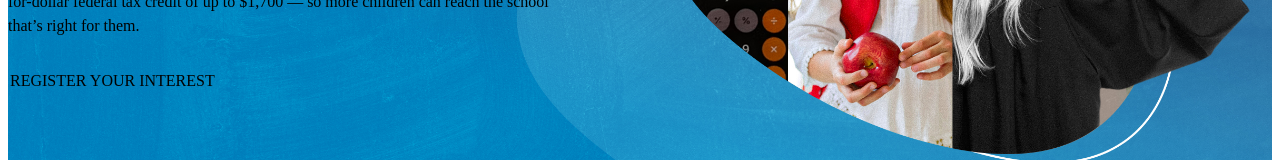
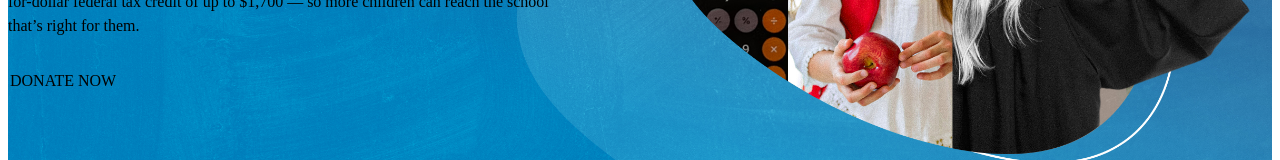
Before and after one commit to rasskull/afc-futurestate-prototype, a React (Vite) app: page / in a window 1280 px wide. Shown: the part 449-609 px from the top of the page. Built offline with nearby package versions, Linux system fonts and the light colour scheme; the HTML template or start-up script is replaced by a standard one.

Commit message:
more link updates

```diff
--- a/src/components/EligibilityPromo/EligibilityPromo.jsx
+++ b/src/components/EligibilityPromo/EligibilityPromo.jsx
@@ -37,7 +37,9 @@ export default function EligibilityPromo({
   lead = 'The Education Freedom Tax Credit gives eligible donors a dollar-for-dollar federal tax credit of up to $1,700 for contributions to qualifying K–12 scholarship organizations. Answer three quick questions to see if you qualify — and get an estimate of your credit.',
   bullets = DEFAULT_BULLETS,
   ctaLabel = 'Check my eligibility',
-  ctaTo = '/eligibility-calculator',
+  // Real live-site page (not part of this prototype's own routes) — Button
+  // opens absolute URLs like this one in a new tab automatically.
+  ctaTo = 'https://afcscholarshipfund.org/resource-center/eligibility-calculator/',
   art = promoArt,
   artAlt = '',
   // Flips the art column to the left/first position at desktop (mobile
--- a/src/components/StoriesGrid/StoriesGrid.jsx
+++ b/src/components/StoriesGrid/StoriesGrid.jsx
@@ -42,6 +42,11 @@ export default function StoriesGrid({
   subheading = 'Stay informed with our latest articles, news, and scholarship stories.',
   stories = DEFAULT_STORIES,
   ctaLabel = 'View More Stories',
+  // Every current usage of this "view more" CTA means the full Stories
+  // listing page, regardless of heading/label wording (e.g. ResourceCenter's
+  // "Explore More Articles" still links here — same underlying `stories`
+  // content, just curated down for that page).
+  ctaTo = '/stories',
   // Desktop column count — 4 by default (matches every current usage);
   // lower it when there are fewer stories to show so the grid doesn't leave
   // a dangling empty column. Mobile's 2-up/1-up breakpoints are unaffected.
@@ -58,12 +63,7 @@ export default function StoriesGrid({
             {subheading && <p className="afc-stories__subheading">{subheading}</p>}
           </div>
           <div className="afc-stories__header-right">
-            <Button
-              className="afc-stories__cta"
-              variant="solid"
-              href="#"
-              onClick={(e) => e.preventDefault()}
-            >
+            <Button className="afc-stories__cta" variant="solid" to={ctaTo}>
               {ctaLabel}
             </Button>
           </div>
--- a/src/components/StoryListingCta/StoryListingCta.jsx
+++ b/src/components/StoryListingCta/StoryListingCta.jsx
@@ -6,12 +6,19 @@ import './StoryListingCta.css';
 // one cell in a story-listing 4-up grid — a background photo with a
 // structure-blue scrim, a bold headline, and a pill button. Distinct from a
 // regular story card: the whole tile isn't a link, only the button is.
+const ELIGIBILITY_CALCULATOR_URL = 'https://afcscholarshipfund.org/resource-center/eligibility-calculator/';
+
 export default function StoryListingCta({
   headline = 'Find out if you qualify for the Education Freedom Tax Credit',
   buttonLabel = 'Check now for free',
-  to = '/eligibility-calculator',
+  to = ELIGIBILITY_CALCULATOR_URL,
   backgroundImage,
 }) {
+  // An absolute URL (the real, not-yet-built-here eligibility calculator)
+  // isn't a route react-router's <Link> can resolve — open it as a real
+  // link in a new tab instead.
+  const isExternal = /^https?:\/\//.test(to);
+
   return (
     <article
       className="afc-listing-cta"
@@ -20,9 +27,15 @@ export default function StoryListingCta({
       <span className="afc-listing-cta__overlay" aria-hidden="true" />
       <div className="afc-listing-cta__content">
         <p className="afc-listing-cta__headline">{headline}</p>
-        <Link className="afc-listing-cta__button" to={to}>
-          {buttonLabel}
-        </Link>
+        {isExternal ? (
+          <a className="afc-listing-cta__button" href={to} target="_blank" rel="noopener noreferrer">
+            {buttonLabel}
+          </a>
+        ) : (
+          <Link className="afc-listing-cta__button" to={to}>
+            {buttonLabel}
+          </Link>
+        )}
       </div>
     </article>
   );
--- a/src/components/ui/Button.jsx
+++ b/src/components/ui/Button.jsx
@@ -12,6 +12,18 @@ export default function Button({
   ...rest
 }) {
   const classes = `afc-button afc-button--${variant} ${className}`.trim();
+
+  // An absolute URL passed as `to` (e.g. a real live-site page like the
+  // eligibility calculator, which isn't part of this prototype's own
+  // routes) isn't a route react-router's <Link> can resolve — render a
+  // real anchor that opens it in a new tab instead.
+  if (to && /^https?:\/\//.test(to)) {
+    return (
+      <a href={to} target="_blank" rel="noopener noreferrer" className={classes} onClick={onClick} {...rest}>
+        {children}
+      </a>
+    );
+  }
 
   if (to) {
     return (
--- a/src/pages/Home/Home.jsx
+++ b/src/pages/Home/Home.jsx
@@ -13,7 +13,7 @@ import DonateFooter from './DonateFooter.jsx';
 export default function Home() {
   return (
     <>
-      <Hero />
+      <Hero ctaLabel="Donate Now" ctaTo="/donate" />
       <NarrativeBlock />
       <Video paddingTop="0" />
       <HowItWorks />
--- a/src/pages/HowTheEftcWorks/HowTheEftcWorks.jsx
+++ b/src/pages/HowTheEftcWorks/HowTheEftcWorks.jsx
@@ -21,7 +21,7 @@ export default function HowTheEftcWorks() {
         subtitle="The Education Freedom Tax Credit"
         lead="Starting in 2027, a new federal tax credit lets you fund a scholarship for a child — and claim up to $1,700 back, dollar for dollar. Here’s exactly how it works."
         ctaLabel="Check My Eligibility"
-        ctaTo="/eligibility-calculator"
+        ctaTo="https://afcscholarshipfund.org/resource-center/eligibility-calculator/"
       />
       <HowItWorks />
       <Video
--- a/src/pages/ResourceCenter/ResourceTools.jsx
+++ b/src/pages/ResourceCenter/ResourceTools.jsx
@@ -21,7 +21,9 @@ const DEFAULT_CARDS = [
       'See your estimated credit amount instantly',
       'Free, with no obligation',
     ],
-    to: '/eligibility-calculator',
+    // Real live-site page (not part of this prototype's own routes) — Button
+    // opens absolute URLs like this one in a new tab automatically.
+    to: 'https://afcscholarshipfund.org/resource-center/eligibility-calculator/',
     label: 'Find Out If You Qualify',
   },
   {
```
Also changed, not shown: .claude/skills/sync-live-content/SKILL.md.
